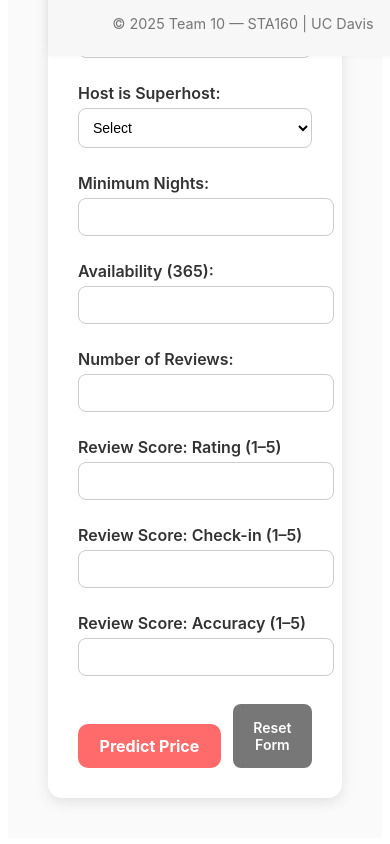
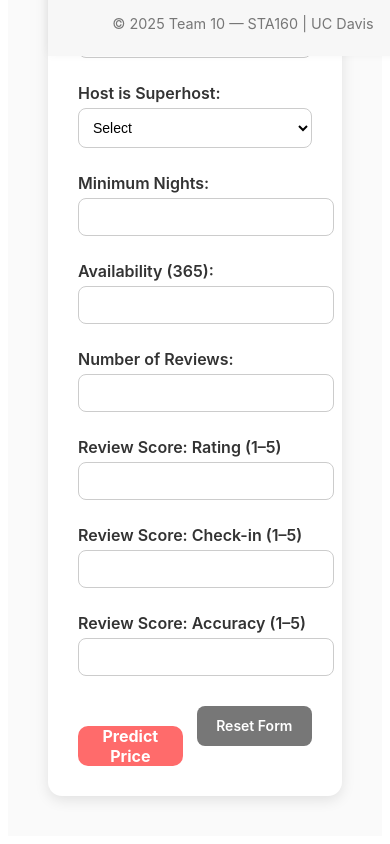
Before and after one commit to HimmatToor/AirbnbWebsite, a React (Create React App) app: page /xgboostForm in a window 390 px wide. Shown: the part 788-1632 px from the top of the page. Built offline with nearby package versions, Linux system fonts and the light colour scheme; no server answers.

Commit message:
Fix submit button width; update LSRT & XGBoost forms for even buttons, reset button, and auto-scroll

```diff
--- a/src/pages/InputForm.css
+++ b/src/pages/InputForm.css
@@ -136,7 +136,9 @@ form select {
 
 /* SUBMIT BUTTON */
 form button[type="submit"] {
-    width: 100%;
+    width: auto !important;
+    display: inline-flex !important;
+    justify-content: center;
     background-color: #ff6b6b;
     color: white;
     padding: 12px;
@@ -284,35 +286,50 @@ form button[type="submit"]:hover {
 .form-button-row {
   display: flex;
   justify-content: center;
-  gap: 12px;
-  margin-top: 18px;
+  gap: 14px;
+  margin-top: 20px;
 }
 
+/* Button Base Style */
 .submit-btn,
 .reset-btn {
+  width: 180px;                 /* ⭐ SAME WIDTH */
+  height: 44px;                 /* ⭐ SAME HEIGHT */
   background-color: #ff6b6b;
   border: none;
   color: white;
-  padding: 10px 18px;
-  font-size: 14px;
+  font-size: 15px;
   font-weight: 600;
   border-radius: 8px;
   cursor: pointer;
   transition: 0.2s ease-in-out;
   font-family: 'Inter', sans-serif;
+  display: flex;
+  align-items: center;
+  justify-content: center;
 }
 
+/* Hover animations */
 .submit-btn:hover {
   background-color: #ff4f4f;
 }
 
-/* Reset button styled separately */
 .reset-btn {
   background-color: #777;
 }
 
 .reset-btn:hover {
   background-color: #555;
+}
+
+/* Responsive design */
+@media (max-width: 500px) {
+  .submit-btn,
+  .reset-btn {
+    width: 140px;   /* Smaller for mobile */
+    height: 40px;
+    font-size: 14px;
+  }
 }
 
 /* ============================
```
